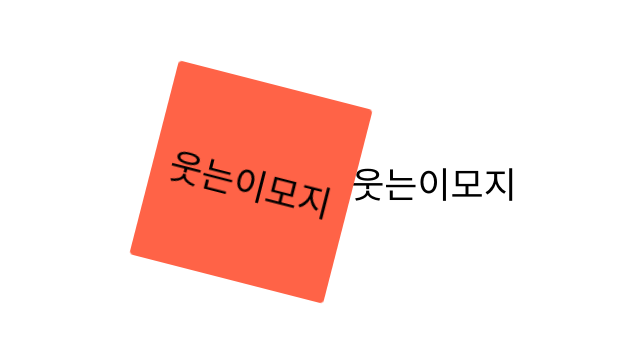
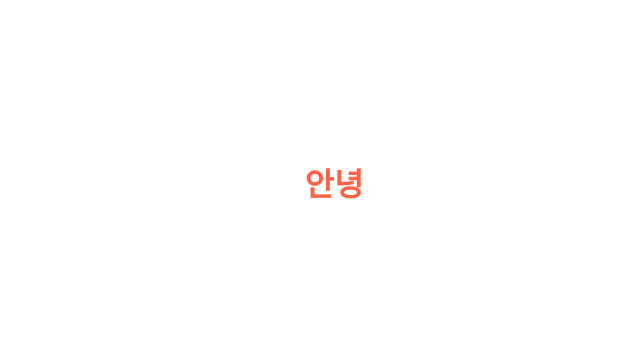
Before and after one commit to Whited123/react-masterclass, a React (Create React App) app: page / in a window 1280 px wide. Shown: the part 226-568 px from the top of the page, without its empty margins (314-954 px from the left). Built offline with nearby package versions, Linux system fonts and the light colour scheme.

Commit message:
리액트 mc 2.6
수퍼 복습.

```diff
--- a/src/App.js
+++ b/src/App.js
@@ -1,4 +1,11 @@
 import styled, { keyframes } from "styled-components";
+
+const Title = styled.h1`
+  color: tomato;
+  &:hover {
+    color: teal;
+  }
+`;
 
 const Wrapper = styled.div`
   display: flex;
@@ -6,36 +13,7 @@ const Wrapper = styled.div`
   height: 100vh;
   justify-content: center;
   align-items: center;
-`;
-
-const animation = keyframes`
- 0%{
-transform: rotate(0deg);
-border-radius: 0px;
- }
- 50%{
-  transform: rotate(360deg);
-  border-radius: 100px;
-}
-100%{
-  transform: rotate(0deg);
-border-radius: 0px;
-}
-`;
-
-const Emoji = styled.span`
-  font-size: 36px;
-`;
-
-const Box = styled.div`
-  width: 200px;
-  height: 200px;
-  background-color: tomato;
-  display: flex;
-  justify-content: center;
-  align-items: center;
-  animation: ${animation} 1s linear infinite;
-  ${Emoji}:hover {
+  ${Title}:hover {
     font-size: 98px;
   }
 `;
@@ -43,10 +21,7 @@ const Box = styled.div`
 function App() {
   return (
     <Wrapper>
-      <Box>
-        <Emoji as="p">웃는이모지</Emoji>
-      </Box>
-      <Emoji as="p">웃는이모지</Emoji>
+      <Title>안녕</Title>
     </Wrapper>
   );
 }
```
